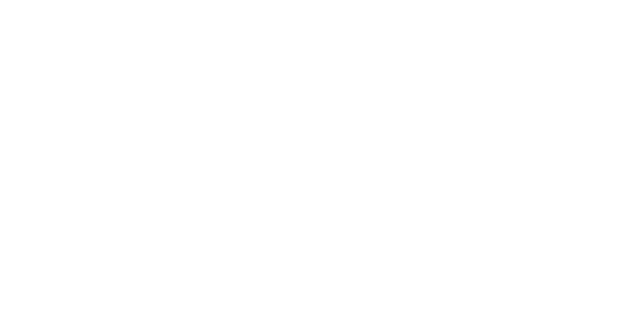
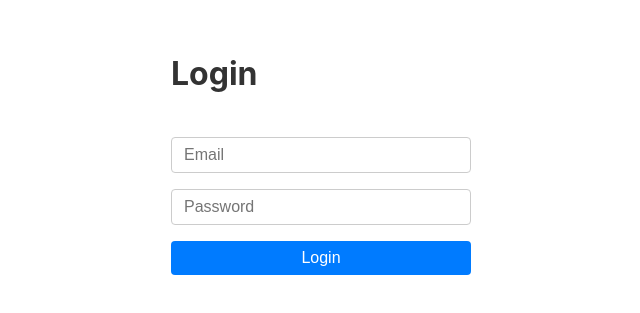
Before and after one commit to rki-mai/landing-editor, a React (Vite) app: page /login in a window 1280 px wide. Before the commit this address had no page. Shown: the part 249-562 px from the top of the page, without its empty margins (319-959 px from the left). Built offline with nearby package versions, Linux system fonts and the light colour scheme.

Commit message:
add login page

```diff
--- a/src/App.tsx
+++ b/src/App.tsx
@@ -1,5 +1,6 @@
 import { BrowserRouter, Routes, Route } from "react-router-dom";
 import EditorPage from "./pages/EditorPage";
+import LoginPage from "./pages/LoginPage";
 import "./App.css";
 
 function App() {
@@ -7,6 +8,7 @@
 		<BrowserRouter>
 			<Routes>
 				<Route path="/" element={<EditorPage />} />
+				<Route path="/login" element={<LoginPage />} />
 			</Routes>
 		</BrowserRouter>
 	);
--- /dev/null
+++ b/src/pages/LoginPage.module.css
@@ -0,0 +1,32 @@
+.loginContainer {
+	display: flex;
+	align-items: center;
+	justify-content: center;
+	height: 100vh;
+}
+
+.loginForm {
+	display: flex;
+	flex-direction: column;
+	gap: 16px;
+	min-width: 300px;
+}
+
+.loginForm input,
+.loginForm button {
+	padding: 8px 12px;
+	font-size: 16px;
+	border: 1px solid #ccc;
+	border-radius: 4px;
+}
+
+.loginForm button {
+	background-color: #007bff;
+	color: white;
+	cursor: pointer;
+	border: none;
+}
+
+.loginForm button:hover {
+	background-color: #0056b3;
+}
--- /dev/null
+++ b/src/pages/LoginPage.tsx
@@ -0,0 +1,35 @@
+import { useState } from "react";
+import styles from "./LoginPage.module.css";
+
+export default function LoginPage() {
+	const [email, setEmail] = useState("");
+	const [password, setPassword] = useState("");
+
+	const handleLogin = (e: React.SubmitEvent<HTMLFormElement>) => {
+		e.preventDefault();
+		console.log({ email, password });
+	};
+
+	return (
+		<div className={styles.loginContainer}>
+			<form className={styles.loginForm} onSubmit={handleLogin}>
+				<h1>Login</h1>
+				<input
+					type="email"
+					placeholder="Email"
+					value={email}
+					onChange={(e) => setEmail(e.target.value)}
+					required
+				/>
+				<input
+					type="password"
+					placeholder="Password"
+					value={password}
+					onChange={(e) => setPassword(e.target.value)}
+					required
+				/>
+				<button type="submit">Login</button>
+			</form>
+		</div>
+	);
+}
```
